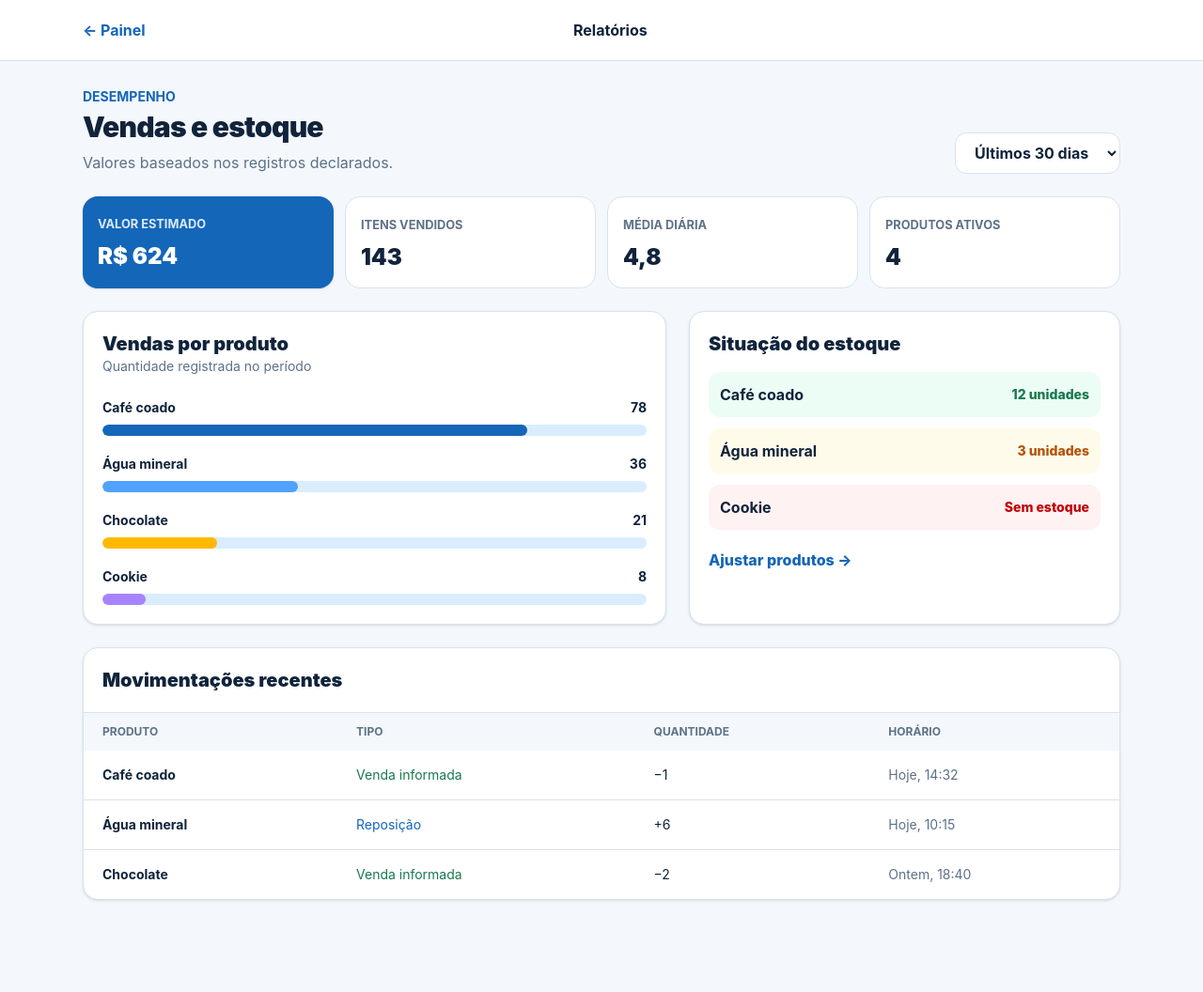
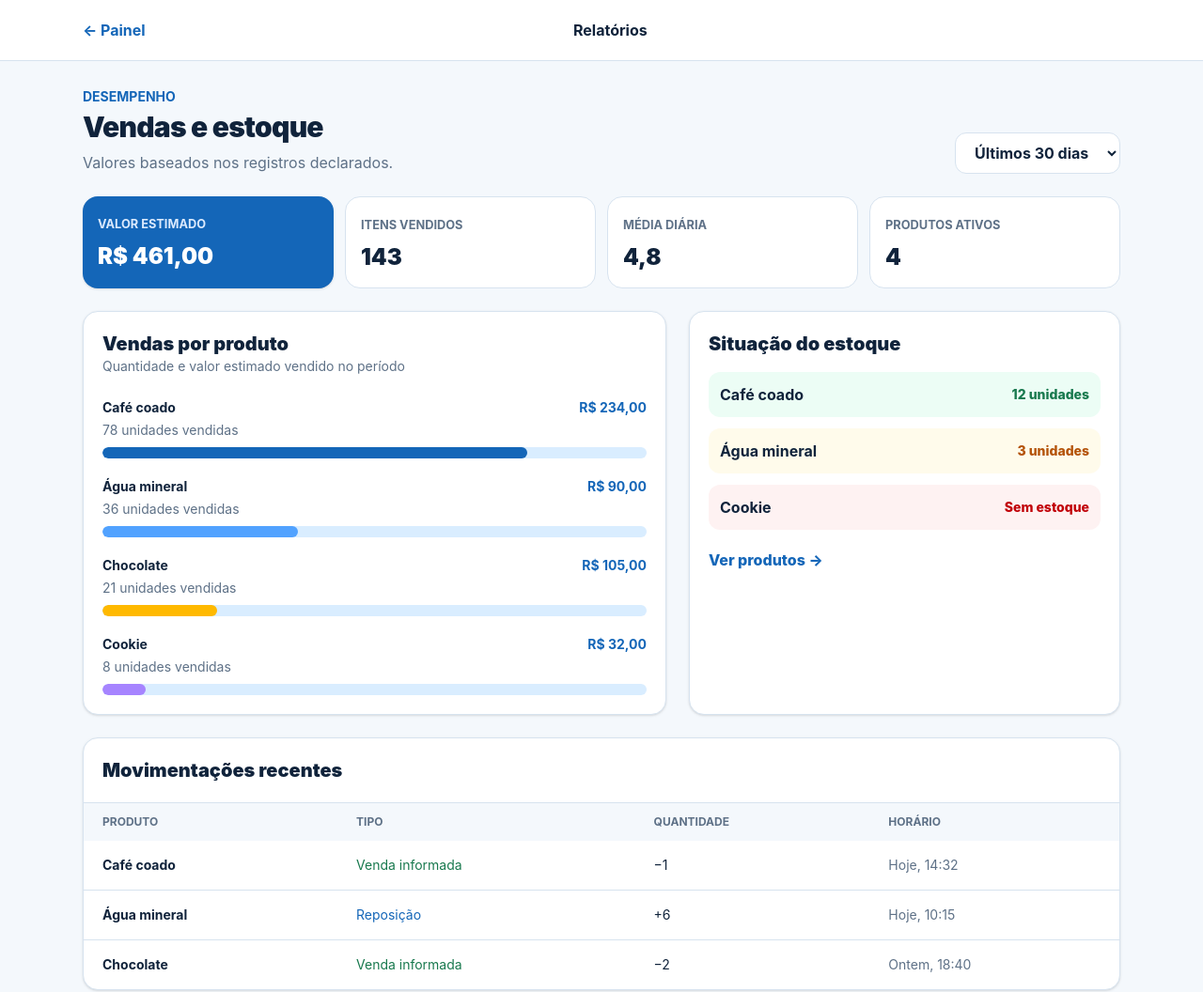
Before and after one commit to yukioyama-code/AA1-DSW2, a website: page relatorios.html in a window 1280 px wide. Shown: the whole page at 94% size. Before the commit the page ends 1006 px from the top, so only its background shows below. Drawn offline with Linux system fonts and the light colour scheme.

```diff
--- a/relatorios.html
+++ b/relatorios.html
@@ -5,13 +5,38 @@
     <header class="sticky top-0 z-40 border-b border-line bg-white"><nav class="mx-auto flex h-16 max-w-6xl items-center justify-between px-4 sm:px-6"><a class="font-bold text-brand" href="vendedor.html">← Painel</a><strong>Relatórios</strong><span class="w-12"></span></nav></header>
     <main class="mx-auto max-w-6xl px-4 pb-28 pt-7 sm:px-6 md:pb-12">
       <div class="flex flex-col gap-4 sm:flex-row sm:items-end sm:justify-between"><div><p class="text-sm font-bold text-brand">DESEMPENHO</p><h1 class="mt-1 text-3xl font-black tracking-tight">Vendas e estoque</h1><p class="mt-2 text-muted">Valores baseados nos registros declarados.</p></div><select class="min-h-11 rounded-xl border border-line bg-white px-4 font-bold outline-none focus:border-brand"><option>Últimos 30 dias</option><option>Últimos 7 dias</option><option>Hoje</option></select></div>
-      <section class="mt-6 grid grid-cols-2 gap-3 lg:grid-cols-4"><article class="rounded-2xl bg-brand p-4 text-white shadow-sm"><small class="font-bold text-blue-100">VALOR ESTIMADO</small><strong class="mt-2 block text-2xl font-black">R$ 624</strong></article><article class="rounded-2xl border border-line bg-white p-4"><small class="font-bold text-muted">ITENS VENDIDOS</small><strong class="mt-2 block text-2xl font-black">143</strong></article><article class="rounded-2xl border border-line bg-white p-4"><small class="font-bold text-muted">MÉDIA DIÁRIA</small><strong class="mt-2 block text-2xl font-black">4,8</strong></article><article class="rounded-2xl border border-line bg-white p-4"><small class="font-bold text-muted">PRODUTOS ATIVOS</small><strong class="mt-2 block text-2xl font-black">4</strong></article></section>
+      <section class="mt-6 grid grid-cols-2 gap-3 lg:grid-cols-4"><article class="rounded-2xl bg-brand p-4 text-white shadow-sm"><small class="font-bold text-blue-100">VALOR ESTIMADO</small><strong class="mt-2 block text-2xl font-black">R$ 461,00</strong></article><article class="rounded-2xl border border-line bg-white p-4"><small class="font-bold text-muted">ITENS VENDIDOS</small><strong class="mt-2 block text-2xl font-black">143</strong></article><article class="rounded-2xl border border-line bg-white p-4"><small class="font-bold text-muted">MÉDIA DIÁRIA</small><strong class="mt-2 block text-2xl font-black">4,8</strong></article><article class="rounded-2xl border border-line bg-white p-4"><small class="font-bold text-muted">PRODUTOS ATIVOS</small><strong class="mt-2 block text-2xl font-black">4</strong></article></section>
       <section class="mt-6 grid gap-6 lg:grid-cols-[1.15fr_.85fr]">
-        <article class="rounded-2xl border border-line bg-white p-5 shadow-sm"><h2 class="text-xl font-black">Vendas por produto</h2><p class="text-sm text-muted">Quantidade registrada no período</p><div class="mt-6 space-y-5"><div><div class="flex justify-between text-sm font-bold"><span>Café coado</span><span>78</span></div><div class="mt-2 h-3 overflow-hidden rounded-full bg-soft"><div class="h-full w-[78%] rounded-full bg-brand"></div></div></div><div><div class="flex justify-between text-sm font-bold"><span>Água mineral</span><span>36</span></div><div class="mt-2 h-3 overflow-hidden rounded-full bg-soft"><div class="h-full w-[36%] rounded-full bg-blue-400"></div></div></div><div><div class="flex justify-between text-sm font-bold"><span>Chocolate</span><span>21</span></div><div class="mt-2 h-3 overflow-hidden rounded-full bg-soft"><div class="h-full w-[21%] rounded-full bg-amber-400"></div></div></div><div><div class="flex justify-between text-sm font-bold"><span>Cookie</span><span>8</span></div><div class="mt-2 h-3 overflow-hidden rounded-full bg-soft"><div class="h-full w-[8%] rounded-full bg-violet-400"></div></div></div></div></article>
-        <article class="rounded-2xl border border-line bg-white p-5 shadow-sm"><h2 class="text-xl font-black">Situação do estoque</h2><div class="mt-4 space-y-3"><div class="flex items-center justify-between rounded-xl bg-emerald-50 p-3"><span class="font-bold">Café coado</span><span class="text-sm font-extrabold text-success">12 unidades</span></div><div class="flex items-center justify-between rounded-xl bg-amber-50 p-3"><span class="font-bold">Água mineral</span><span class="text-sm font-extrabold text-warning">3 unidades</span></div><div class="flex items-center justify-between rounded-xl bg-red-50 p-3"><span class="font-bold">Cookie</span><span class="text-sm font-extrabold text-red-700">Sem estoque</span></div></div><a class="mt-5 inline-flex font-extrabold text-brand" href="cadastro-produto.html">Ajustar produtos →</a></article>
+        <article class="rounded-2xl border border-line bg-white p-5 shadow-sm">
+          <h2 class="text-xl font-black">Vendas por produto</h2>
+          <p class="text-sm text-muted">Quantidade e valor estimado vendido no período</p>
+          <div class="mt-6 space-y-5">
+            <div>
+              <div class="flex flex-wrap items-baseline justify-between gap-x-4 gap-y-1 text-sm font-bold"><span>Café coado</span><span class="text-brand">R$ 234,00</span></div>
+              <p class="mt-1 text-sm text-muted">78 unidades vendidas</p>
+              <div class="mt-2 h-3 overflow-hidden rounded-full bg-soft"><div class="h-full w-[78%] rounded-full bg-brand"></div></div>
+            </div>
+            <div>
+              <div class="flex flex-wrap items-baseline justify-between gap-x-4 gap-y-1 text-sm font-bold"><span>Água mineral</span><span class="text-brand">R$ 90,00</span></div>
+              <p class="mt-1 text-sm text-muted">36 unidades vendidas</p>
+              <div class="mt-2 h-3 overflow-hidden rounded-full bg-soft"><div class="h-full w-[36%] rounded-full bg-blue-400"></div></div>
+            </div>
+            <div>
+              <div class="flex flex-wrap items-baseline justify-between gap-x-4 gap-y-1 text-sm font-bold"><span>Chocolate</span><span class="text-brand">R$ 105,00</span></div>
+              <p class="mt-1 text-sm text-muted">21 unidades vendidas</p>
+              <div class="mt-2 h-3 overflow-hidden rounded-full bg-soft"><div class="h-full w-[21%] rounded-full bg-amber-400"></div></div>
+            </div>
+            <div>
+              <div class="flex flex-wrap items-baseline justify-between gap-x-4 gap-y-1 text-sm font-bold"><span>Cookie</span><span class="text-brand">R$ 32,00</span></div>
+              <p class="mt-1 text-sm text-muted">8 unidades vendidas</p>
+              <div class="mt-2 h-3 overflow-hidden rounded-full bg-soft"><div class="h-full w-[8%] rounded-full bg-violet-400"></div></div>
+            </div>
+          </div>
+        </article>
+        <article class="rounded-2xl border border-line bg-white p-5 shadow-sm"><h2 class="text-xl font-black">Situação do estoque</h2><div class="mt-4 space-y-3"><div class="flex items-center justify-between rounded-xl bg-emerald-50 p-3"><span class="font-bold">Café coado</span><span class="text-sm font-extrabold text-success">12 unidades</span></div><div class="flex items-center justify-between rounded-xl bg-amber-50 p-3"><span class="font-bold">Água mineral</span><span class="text-sm font-extrabold text-warning">3 unidades</span></div><div class="flex items-center justify-between rounded-xl bg-red-50 p-3"><span class="font-bold">Cookie</span><span class="text-sm font-extrabold text-red-700">Sem estoque</span></div></div><a class="mt-5 inline-flex font-extrabold text-brand" href="vendedor.html#produtos">Ver produtos →</a></article>
       </section>
       <section class="mt-6 overflow-hidden rounded-2xl border border-line bg-white shadow-sm"><div class="border-b border-line p-5"><h2 class="text-xl font-black">Movimentações recentes</h2></div><div class="overflow-x-auto"><table class="w-full min-w-[620px] text-left text-sm"><thead class="bg-surface text-xs uppercase text-muted"><tr><th class="px-5 py-3">Produto</th><th class="px-5 py-3">Tipo</th><th class="px-5 py-3">Quantidade</th><th class="px-5 py-3">Horário</th></tr></thead><tbody class="divide-y divide-line"><tr><td class="px-5 py-4 font-bold">Café coado</td><td class="px-5 py-4 text-success">Venda informada</td><td class="px-5 py-4">−1</td><td class="px-5 py-4 text-muted">Hoje, 14:32</td></tr><tr><td class="px-5 py-4 font-bold">Água mineral</td><td class="px-5 py-4 text-brand">Reposição</td><td class="px-5 py-4">+6</td><td class="px-5 py-4 text-muted">Hoje, 10:15</td></tr><tr><td class="px-5 py-4 font-bold">Chocolate</td><td class="px-5 py-4 text-success">Venda informada</td><td class="px-5 py-4">−2</td><td class="px-5 py-4 text-muted">Ontem, 18:40</td></tr></tbody></table></div></section>
     </main>
-    <nav class="safe-bottom fixed inset-x-0 bottom-0 z-50 grid grid-cols-3 border-t border-line bg-white px-2 pt-2 md:hidden" aria-label="Navegação do vendedor"><a class="text-center text-xs font-bold text-muted" href="vendedor.html"><span class="block text-xl">⌂</span>Início</a><a class="text-center text-xs font-bold text-muted" href="cadastro-produto.html"><span class="block text-xl" aria-hidden="true">+</span>Novo produto</a><a class="text-center text-xs font-extrabold text-brand" href="relatorios.html"><span class="block text-xl">▥</span>Relatórios</a></nav>
+    <nav class="safe-bottom fixed inset-x-0 bottom-0 z-50 grid grid-cols-2 border-t border-line bg-white px-2 pt-2 md:hidden" aria-label="Navegação do vendedor"><a class="text-center text-xs font-bold text-muted" href="vendedor.html"><span class="block text-xl">⌂</span>Início</a><a class="text-center text-xs font-extrabold text-brand" href="relatorios.html"><span class="block text-xl">▥</span>Relatórios</a></nav>
   </body>
 </html>
```
Also changed, not shown: cadastro-produto.html (+1 -1 lines), vendedor.html (+3 -4 lines), dist/style.css.
